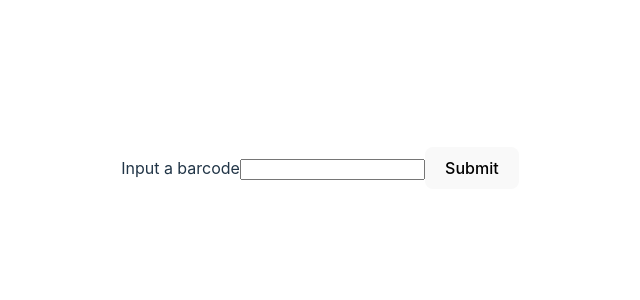
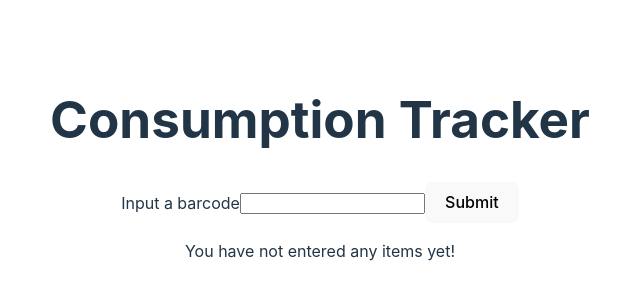
Before and after one commit to kurealnum/mini-hackathon-2, a React (Vite) app in the folder mini-hackathon-2/: page / in a window 1280 px wide. Shown: the part 232-532 px from the top of the page, without its empty margins (320-960 px from the left). Built offline with nearby package versions, Linux system fonts and the light colour scheme.

Commit message:
Basic function to add to list

```diff
--- a/mini-hackathon-2/src/App.jsx
+++ b/mini-hackathon-2/src/App.jsx
@@ -3,20 +3,33 @@ import "./App.css";
 
 function App() {
   const [code, setCode] = useState();
+  const [consumed, setConsumed] = useState([]);
 
   function getData() {
     const fields = "energy_serving";
     const response = request(code, fields);
-    response.then((it) => console.log(it));
+    response.then((it) => {
+      setConsumed([...consumed, code]);
+    });
   }
 
   return (
     <>
-      <label>Input a barcode</label>
-      <input onChange={(e) => setCode(e.target.value)}></input>
-      <button type="submit" onClick={getData}>
-        Submit
-      </button>
+      <h1>Consumption Tracker</h1>
+      <form onSubmit={(e) => e.preventDefault()}>
+        <label>Input a barcode</label>
+        <input onChange={(e) => setCode(e.target.value)}></input>
+        <button type="submit" onClick={getData}>
+          Submit
+        </button>
+      </form>
+      <div id="listed-items">
+        {consumed.length == 0 ? (
+          <p>You have not entered any items yet!</p>
+        ) : (
+          consumed.map((item) => <p key={item}>{item}</p>)
+        )}
+      </div>
     </>
   );
 }
```
